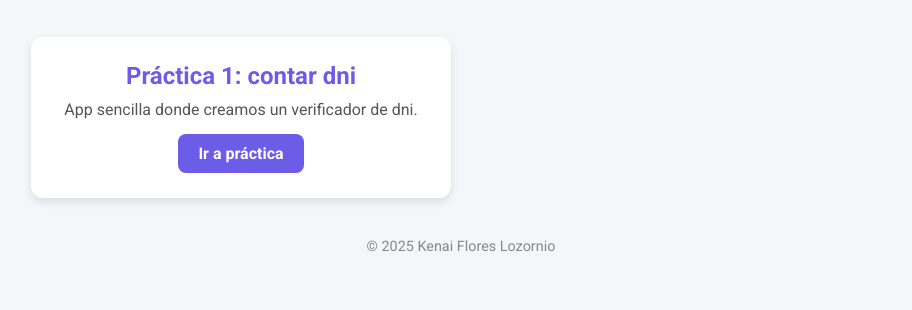
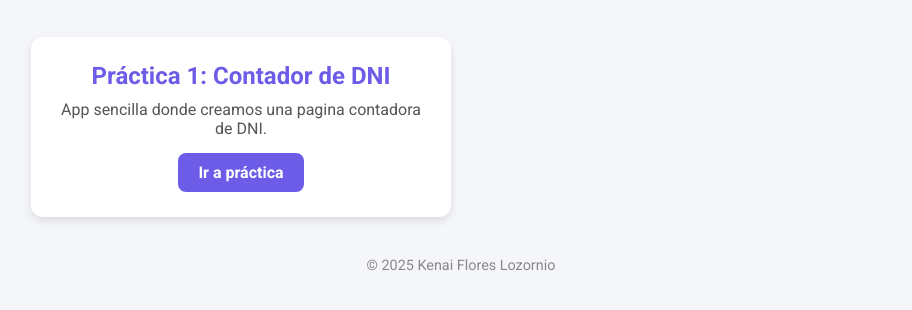
Before and after one commit to Kenainn/PM_ALMA_FLKK, a plain HTML site: page index.html in a window 1280 px wide. Shown: the part 100-410 px from the top of the page, without its empty margins (179-1091 px from the left). Drawn offline with Linux system fonts and the light colour scheme.

Commit message:
Micro ajustes 2

```diff
--- a/index.html
+++ b/index.html
@@ -15,8 +15,8 @@
 
     <main>
       <div class="card">
-        <h2>Práctica 1: contar dni</h2>
-        <p>App sencilla donde creamos un verificador de dni.</p>
+        <h2>Práctica 1: Contador de DNI</h2>
+        <p>App sencilla donde creamos una pagina contadora de DNI.</p>
         <a href="./practicas html/dni.html" "" class="btn">Ir a práctica</a>
       </div>
 
```
